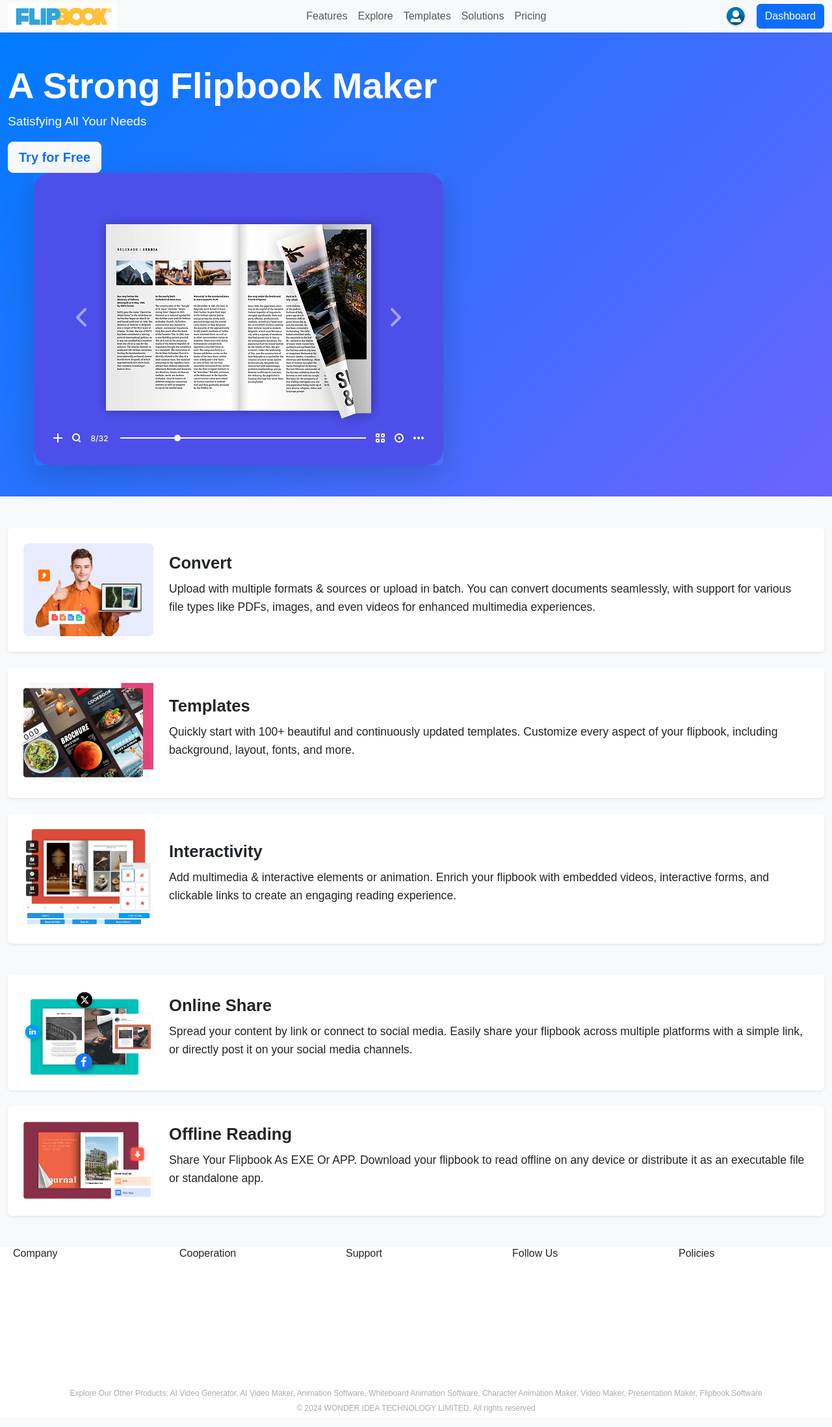
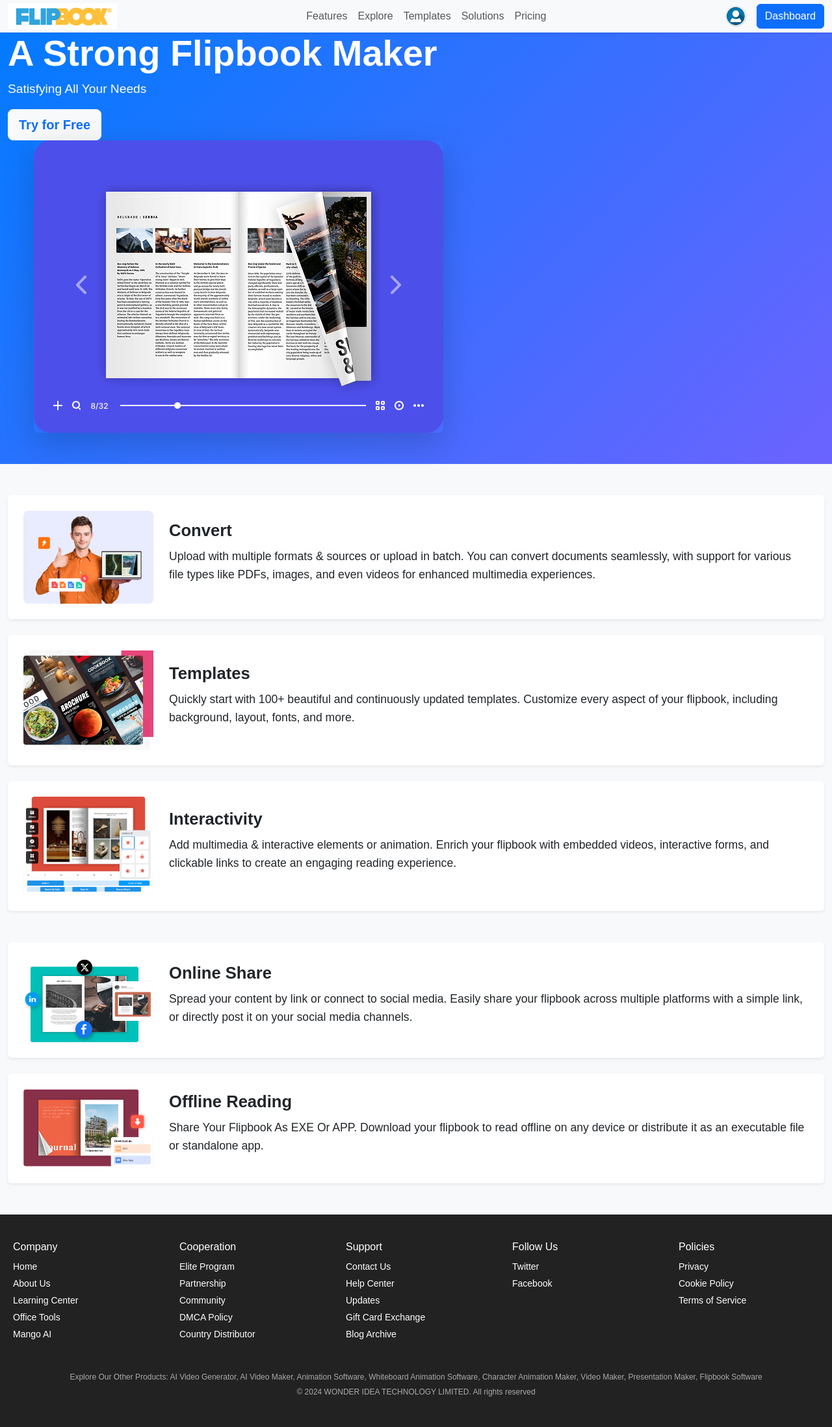
Before and after one commit to kirti-456/flipbook2, a PHP site: page /features.html in a window 1280 px wide. Shown: the whole page at 65% size. Before the commit the page ends 2174 px from the top, so only its background shows below. Run offline with PHP 8.4, Linux system fonts and the light colour scheme.

Commit message:
updated css

```diff
--- a/assets/css/features.css
+++ b/assets/css/features.css
@@ -18,14 +18,11 @@
 
 /* Navbar */
 .navbar {
-<<<<<<< HEAD
     padding: 0.1rem 0;
-=======
     position: fixed;
     top: 0%;
     width: 100%;
     padding: 0rem 0;
->>>>>>> origin/main
     background-color: white;
     box-shadow: 0 4px 8px rgba(0, 0, 0, 0.05);
 }
@@ -102,16 +99,13 @@
     line-height: 1.6;
 }
 
-<<<<<<< HEAD
 /* Footer */
-=======
 /* Make boxes bigger */
 .feature-item, .share-item {
     padding: 40px;
     width: 100%;
 }
 
->>>>>>> origin/main
 footer {
     background-color: #222;
     color: #fff;
```
